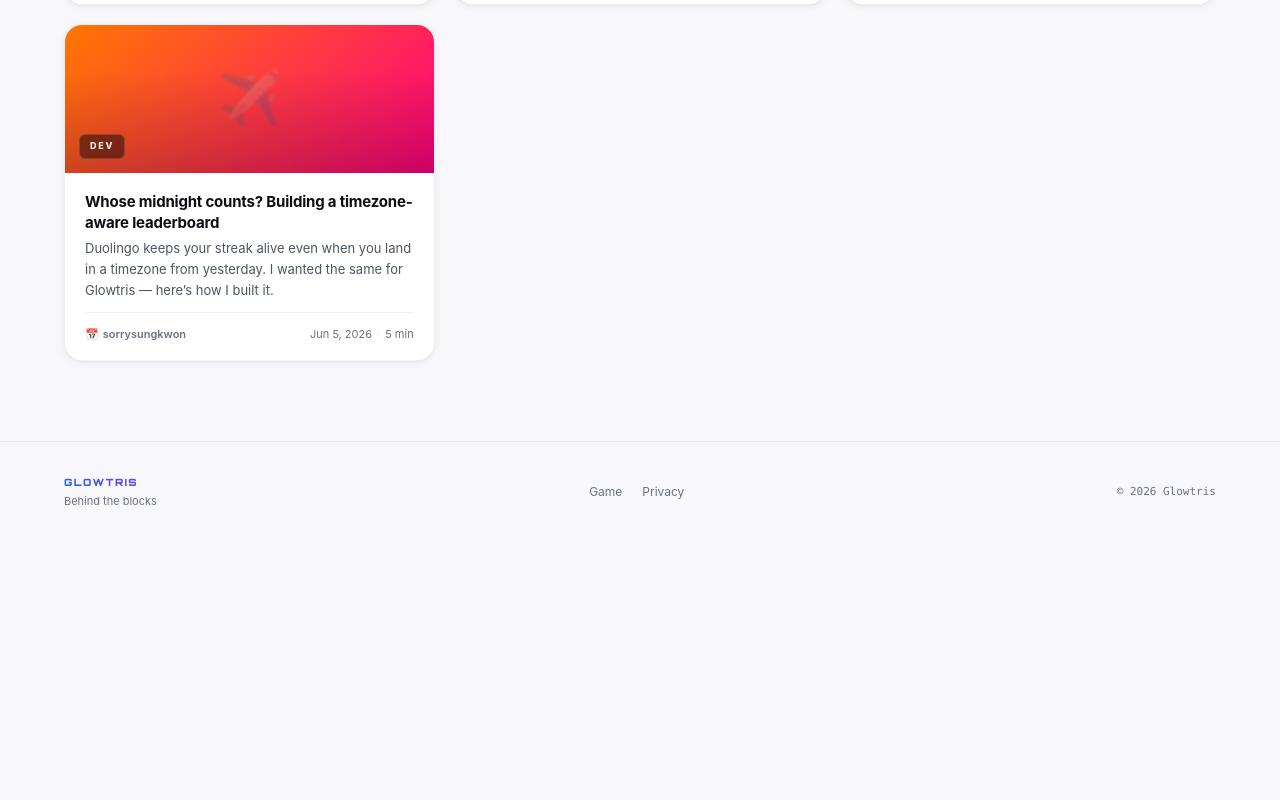
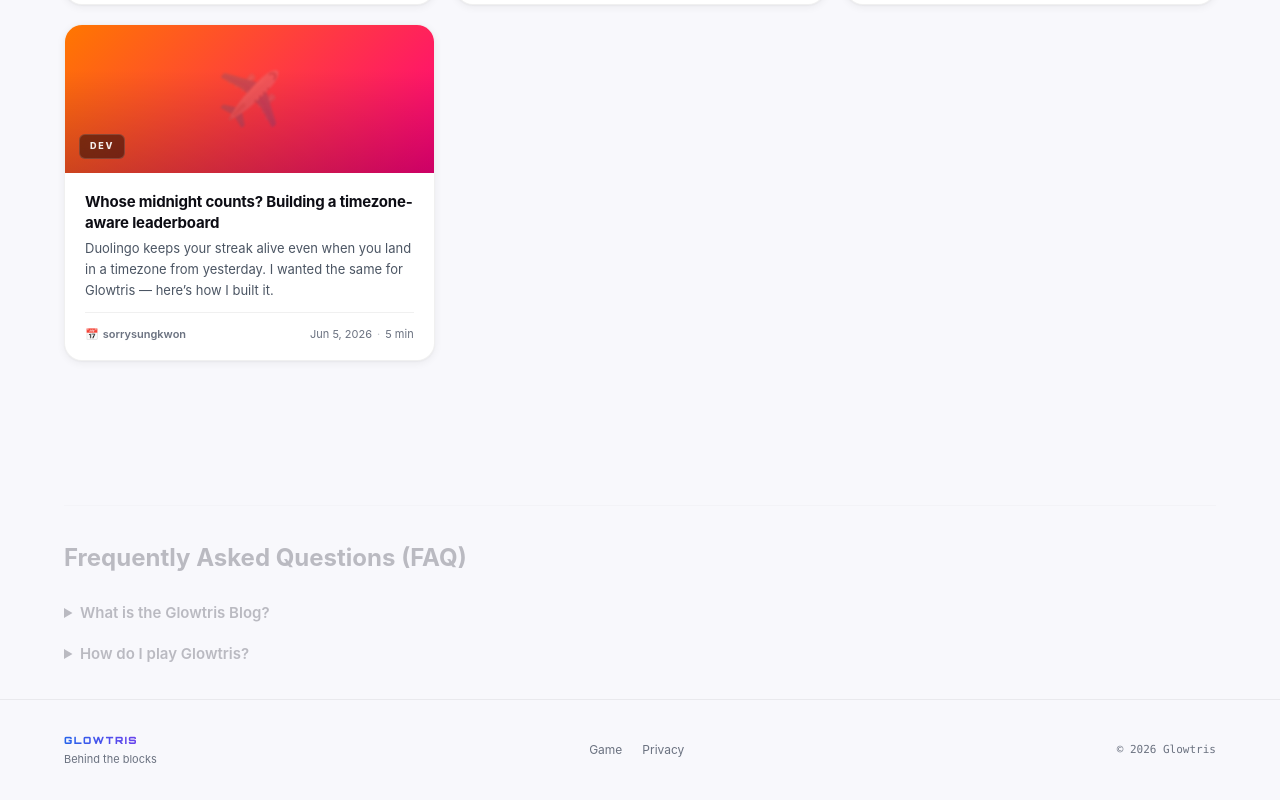
Before and after one commit to sorrysungkwon/glowtris-blog, a Next.js app: page / in a window 1280 px wide. Shown: the part 1189-1989 px from the top of the page. Before the commit the page ends 1731 px from the top, so only its background shows below. Built offline with nearby package versions, Linux system fonts and the light colour scheme; a web font is replaced by a local one.

Commit message:
feat: add visible FAQ section with 30% opacity

```diff
--- a/app/page.tsx
+++ b/app/page.tsx
@@ -103,6 +103,33 @@ export default async function Home({ searchParams }: Props) {
 
       <div className="container">
         <PostGrid posts={posts} lang={lang} />
+
+        {/* Visible FAQ Section for Google Rich Results validation */}
+        <section className="faq-section" style={{ marginTop: '4rem', padding: '2rem 0', borderTop: '1px solid var(--border)', opacity: 0.3 }}>
+          <h2 style={{ fontSize: '1.5rem', marginBottom: '1.5rem', color: 'var(--text)' }}>
+            {lang === 'ko' ? '자주 묻는 질문 (FAQ)' : 'Frequently Asked Questions (FAQ)'}
+          </h2>
+          <details style={{ marginBottom: '1rem', cursor: 'pointer' }}>
+            <summary style={{ fontWeight: '600', color: 'var(--text-strong)' }}>
+              {lang === 'ko' ? '글로우트리스 블로그는 어떤 곳인가요?' : 'What is the Glowtris Blog?'}
+            </summary>
+            <p style={{ marginTop: '0.5rem', color: 'var(--text-muted)', lineHeight: '1.6' }}>
+              {lang === 'ko'
+                ? '무료 웹 브라우저 블록 퍼즐 게임인 글로우트리스(Glowtris)의 개발 과정, 아키텍처 의사결정, 프론트엔드 최적화 등 인디 게임 개발의 여정을 기록하는 공간입니다.'
+                : 'It is a space where we record the journey of indie game development, including Glowtris development processes, architecture decisions, and frontend optimizations.'}
+            </p>
+          </details>
+          <details style={{ cursor: 'pointer' }}>
+            <summary style={{ fontWeight: '600', color: 'var(--text-strong)' }}>
+              {lang === 'ko' ? '글로우트리스 게임은 어떻게 플레이하나요?' : 'How do I play Glowtris?'}
+            </summary>
+            <p style={{ marginTop: '0.5rem', color: 'var(--text-muted)', lineHeight: '1.6' }}>
+              {lang === 'ko'
+                ? '다운로드나 설치, 회원가입 없이 PC나 모바일 웹 브라우저에서 glowtris.com 에 접속하시면 곧바로 무료로 플레이하실 수 있습니다.'
+                : 'You can play for free immediately by visiting glowtris.com in your web browser, with no downloads, installations, or sign-ups required.'}
+            </p>
+          </details>
+        </section>
       </div>
     </>
   )
```
